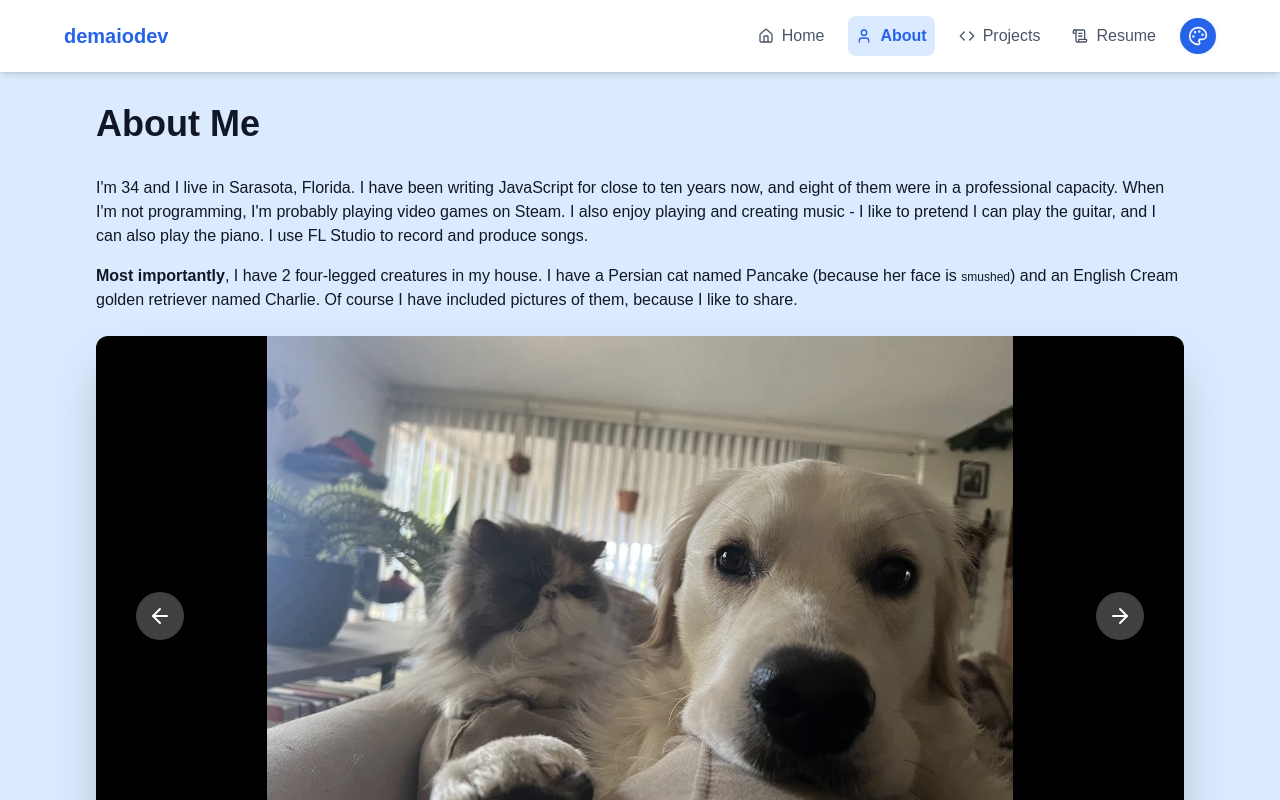
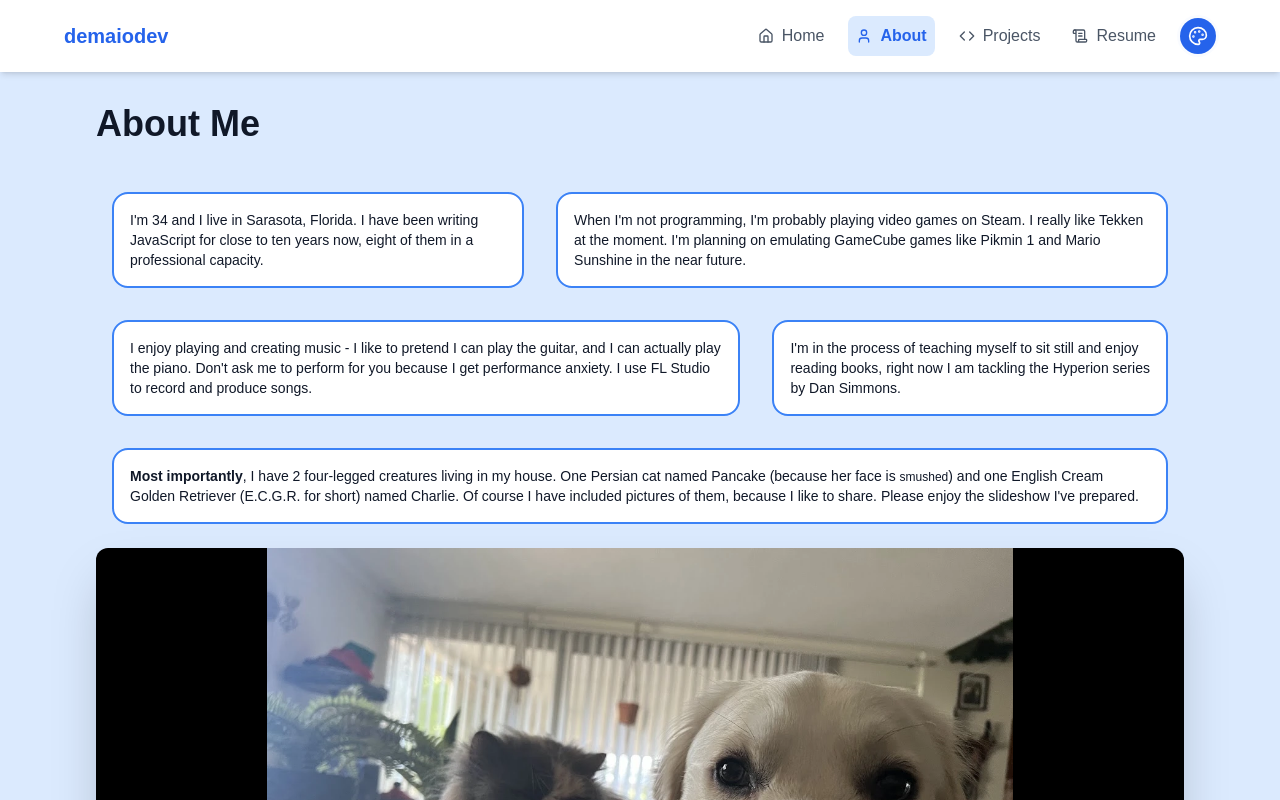
Before and after one commit to demaiodev/react-portfolio, a React (Vite) app: page /about in a window 1280 px wide. Shown: the top 800 px of the page. Built offline with nearby package versions, Linux system fonts and the light colour scheme; a web font is replaced by a local one.

Commit message:
re-design the about me page, make it look better

```diff
--- a/src/components/AboutSection.tsx
+++ b/src/components/AboutSection.tsx
@@ -59,31 +59,80 @@ const AboutSection: React.FC = () => {
       <h2 className={`text-4xl font-bold mb-8 ${currentTheme.text}`}>
         About Me
       </h2>
-      <p className={`${currentTheme.text} mb-4`}>
-        I'm 34 and I live in Sarasota, Florida. I have been writing JavaScript
-        for close to ten years now, and eight of them were in a professional
-        capacity. When I'm not programming, I'm probably playing video games on
-        Steam. I also enjoy playing and creating music - I like to pretend I can
-        play the guitar, and I can also play the piano. I use FL Studio to
-        record and produce songs.
-      </p>
-      <p className={`${currentTheme.text} mb-4`}>
-        <strong>Most importantly</strong>, I have 2 four-legged creatures in my
-        house. I have a Persian cat named Pancake (because her face is{" "}
-        <span className="text-xs">smushed</span>) and an English Cream golden
-        retriever named Charlie. Of course I have included pictures of them,
-        because I like to share.
-      </p>
+      <article className="mb-4">
+        <div className="md:flex">
+          <section
+            className={`${currentTheme.text} p-4 rounded-2xl m-4 border-2 text-sm`}
+            style={{
+              borderColor: "var(--accent-500)",
+              backgroundColor: "var(--nav-bg)",
+            }}
+          >
+            I'm 34 and I live in Sarasota, Florida. I have been writing
+            JavaScript for close to ten years now, eight of them in a
+            professional capacity.
+          </section>
+          <section
+            className={`${currentTheme.text} p-4 rounded-2xl m-4 border-2 text-sm`}
+            style={{
+              borderColor: "var(--accent-500)",
+              backgroundColor: "var(--nav-bg)",
+            }}
+          >
+            When I'm not programming, I'm probably playing video games on Steam.
+            I really like Tekken at the moment. I'm planning on emulating
+            GameCube games like Pikmin 1 and Mario Sunshine in the near future.
+          </section>
+        </div>
+        <div className="md:flex">
+          <section
+            className={`${currentTheme.text} p-4 rounded-2xl m-4 border-2 text-sm`}
+            style={{
+              borderColor: "var(--accent-500)",
+              backgroundColor: "var(--nav-bg)",
+            }}
+          >
+            I enjoy playing and creating music - I like to pretend I can play
+            the guitar, and I can actually play the piano. Don't ask me to
+            perform for you because I get performance anxiety. I use FL Studio
+            to record and produce songs.
+          </section>
+          <section
+            className={`${currentTheme.text} p-4 rounded-2xl m-4 border-2 text-sm`}
+            style={{
+              borderColor: "var(--accent-500)",
+              backgroundColor: "var(--nav-bg)",
+            }}
+          >
+            I'm in the process of teaching myself to sit still and enjoy reading
+            books, right now I am tackling the Hyperion series by Dan Simmons.
+          </section>
+        </div>
+        <section
+          className={`${currentTheme.text} p-4 rounded-2xl m-4 border-2 text-sm`}
+          style={{
+            borderColor: "var(--accent-500)",
+            backgroundColor: "var(--nav-bg)",
+          }}
+        >
+          <strong>Most importantly</strong>, I have 2 four-legged creatures
+          living in my house. One Persian cat named Pancake (because her face is{" "}
+          <span className="text-xs">smushed</span>) and one English Cream Golden
+          Retriever (E.C.G.R. for short) named Charlie. Of course I have
+          included pictures of them, because I like to share. Please enjoy the
+          slideshow I've prepared.
+        </section>
+      </article>
 
       <div className="w-full mt-6">
         <Carousel images={images} altPrefix="About image" />
+        <div className={`${currentTheme.text} mt-2 text-xs text-center p-2`}>
+          Note: The above images were converted to WebP format, ensuring my
+          beloved pet pictures were compressed using advanced lossless
+          technology - resulting in smaller file sizes, faster loading times,
+          and better quality images. Panny and Charlie thank you for your time.
+        </div>
       </div>
-      <p className={`${currentTheme.text} mt-2 text-xs`}>
-        Note: The above images were converted to WebP format, ensuring my
-        beloved pet pictures were compressed using superior lossless tech -
-        resulting in smaller file sizes, faster loading times, and better
-        quality images. Panny and Charlie thank you for your time.
-      </p>
     </>
   );
 };
```
